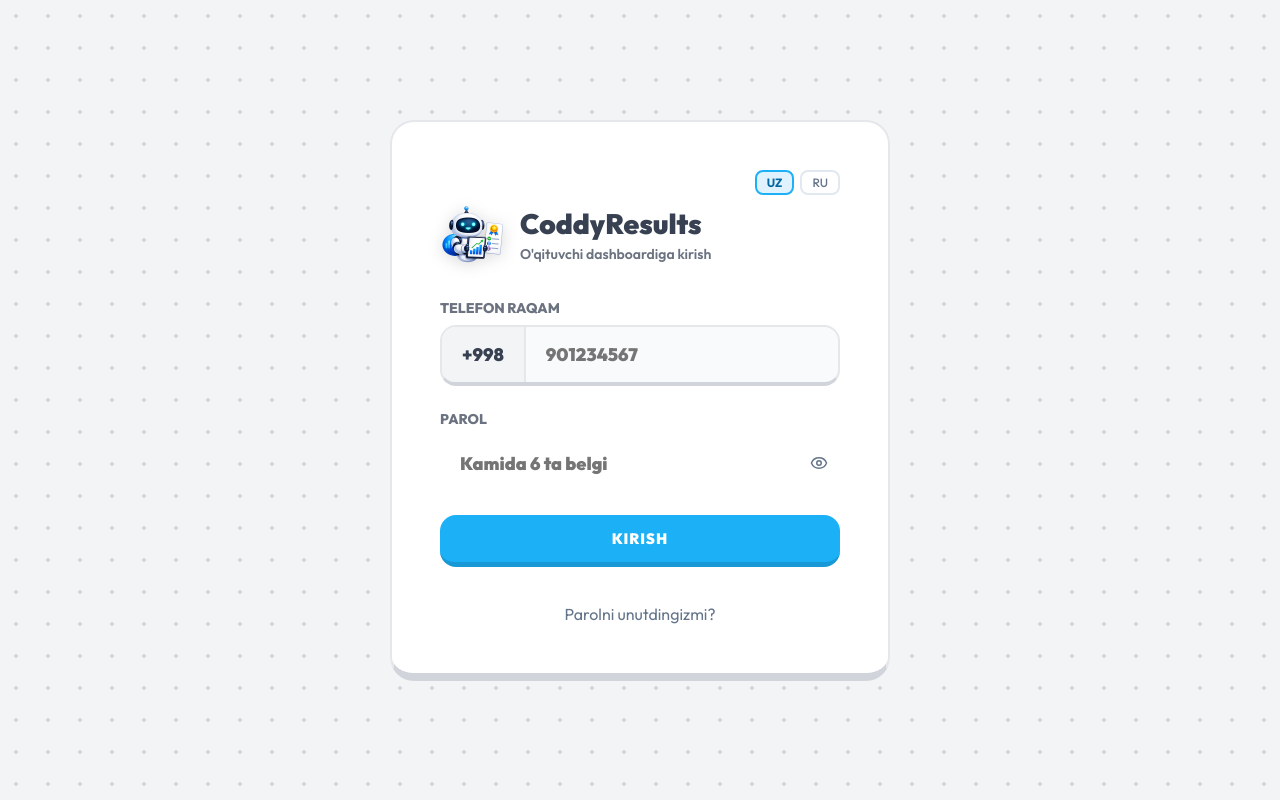
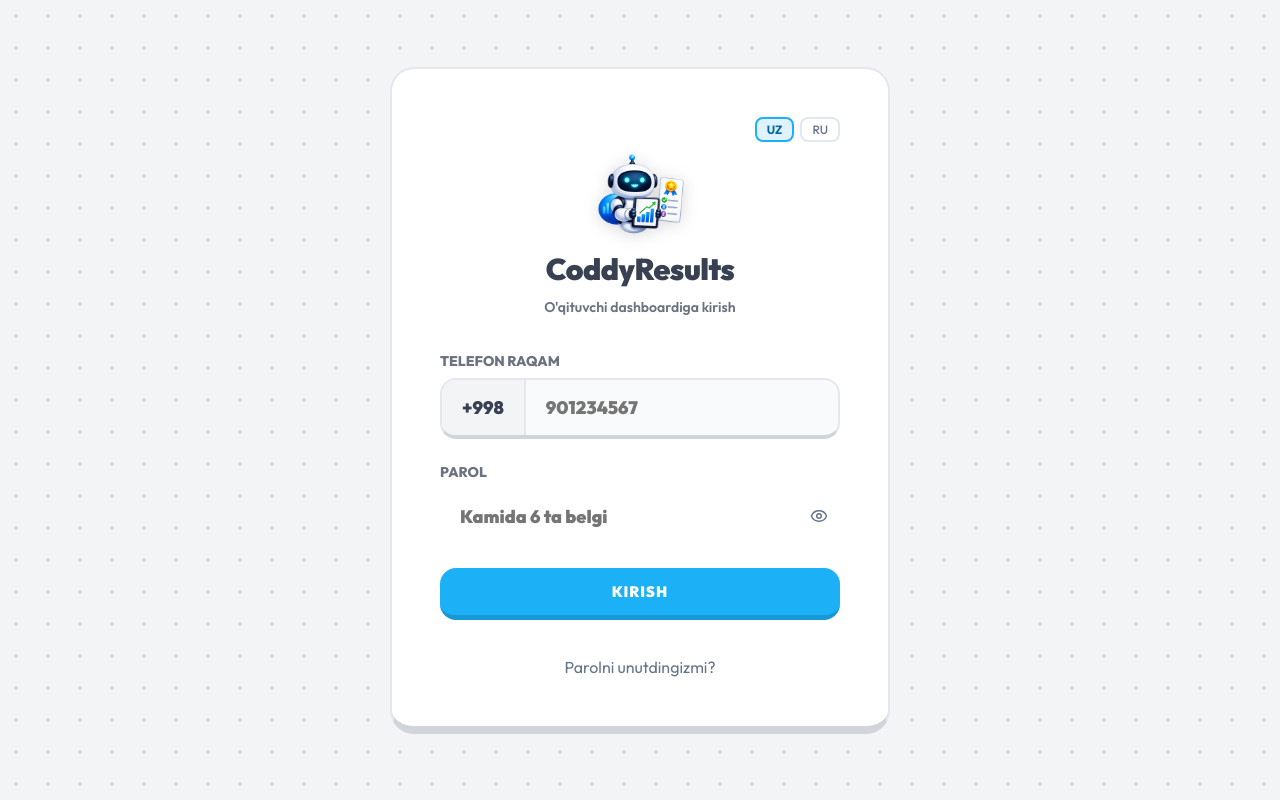
Before and after one commit to maxmutov-nuriddin/oquv-natija, a React (Vite) app: page /login in a window 1280 px wide. Built offline with nearby package versions, Linux system fonts and the light colour scheme; no server answers.

Commit message:
update AuthPage.jsx and styles.css

```diff
--- a/src/pages/AuthPage.jsx
+++ b/src/pages/AuthPage.jsx
@@ -44,10 +44,8 @@
 
         <div className="auth-brand">
           <img src="/CoddyResultsRoboLogo.png" alt="CoddyResults" className="brand-logo-robo auth-brand-logo" />
-          <div>
-            <h1>{t.brand_title}</h1>
-            <p>{t.auth_subtitle}</p>
-          </div>
+          <h1>{t.brand_title}</h1>
+          <p>{t.auth_subtitle}</p>
         </div>
 
         <form className="auth-form" onSubmit={submit}>
--- a/src/styles.css
+++ b/src/styles.css
@@ -139,8 +139,8 @@
 }
 
 .auth-brand-logo {
-  width: 64px;
-  height: 64px;
+  width: 90px;
+  height: 90px;
 }
 
 .brand h1 {
@@ -666,9 +666,9 @@
 /* Auth */
 .auth-page { display: grid; place-items: center; min-height: 100vh; background: var(--bg); background-image: radial-gradient(#d1d5db 2px, transparent 2px); background-size: 32px 32px; padding: 24px; }
 .auth-card { background: white; border: 2px solid var(--line); border-bottom: 8px solid var(--line-dark); border-radius: var(--radius); padding: 48px; width: 100%; max-width: 500px; }
-.auth-brand { display: flex; align-items: center; gap: 16px; margin-bottom: 32px; }
-.auth-brand h1 { margin: 0; font-size: 28px; font-weight: 900; }
-.auth-brand p { margin: 4px 0 0; color: var(--muted); font-size: 14px; font-weight: 600; }
+.auth-brand { display: flex; flex-direction: column; align-items: center; text-align: center; gap: 10px; margin-bottom: 36px; }
+.auth-brand h1 { margin: 0; font-size: 30px; font-weight: 900; letter-spacing: -0.5px; }
+.auth-brand p { margin: 0; color: var(--muted); font-size: 14px; font-weight: 600; }
 .auth-form { display: grid; gap: 24px; }
 .auth-form label { display: grid; gap: 8px; }
 .auth-form span { font-weight: 800; font-size: 14px; text-transform: uppercase; color: var(--muted); }
```
